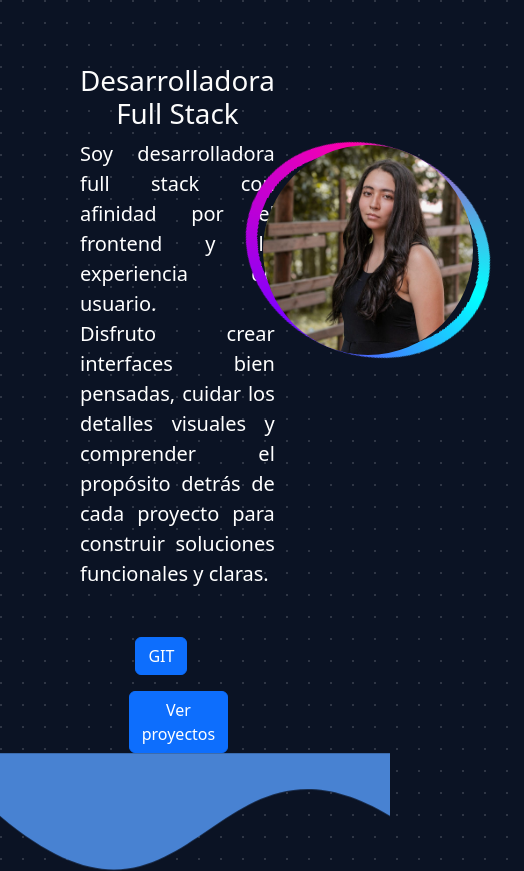
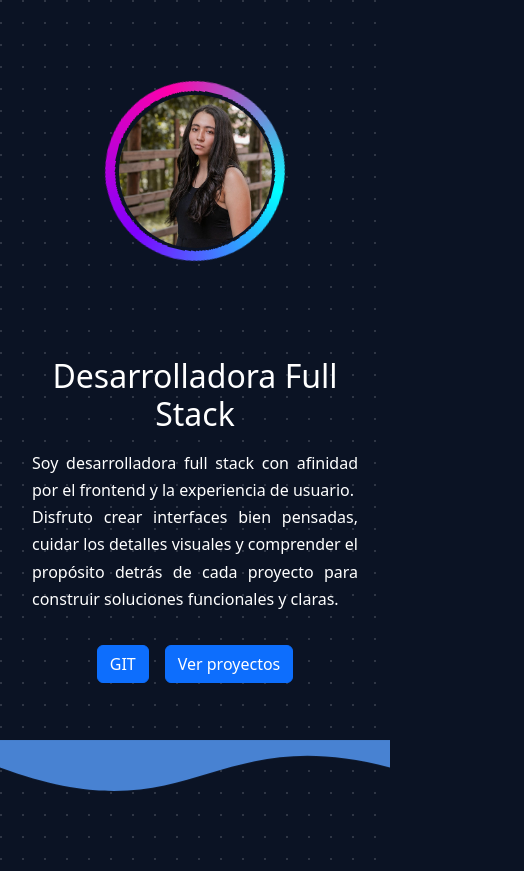
Before and after one commit to Angie140616/Portafolio-personal, a React (Vite) app in the folder portafolio/: page / in a window 390 px wide. Shown: the top 871 px of the page, 524 px wide, since content can reach past the window. Built offline with nearby package versions, Linux system fonts and the light colour scheme.

Commit message:
Listo, falta agregar videos de muestra de apps

```diff
--- a/portafolio/src/styles/home.scss
+++ b/portafolio/src/styles/home.scss
@@ -9,30 +9,75 @@ body {
   background-size: 22px 22px;
   background-color: #0b1324;
   color: #fff;
+}
 
-  .body-home{
+
+
+.home {
   width: 100%;
+  padding: 1rem 2rem;
+
   display: flex;
   justify-content: space-between;
+  align-items: center;
+  flex-wrap: wrap;
 
-    .body-home__container1{
-      width: 50%;
-      display: block;
-      margin: 4rem 0 0 5rem;
+  .home__logo h1 {
+    font-size: clamp(1.8rem, 4vw, 3rem);
+    margin: 0;
+  }
 
-      /* 🔥 H1 ANIMADO */
+  .home__nav ul {
+    display: flex;
+    gap: 2rem;
+    list-style: none;
+    padding: 0;
+    margin: 0;
+    flex-wrap: wrap;
+  }
+
+  .home__nav a {
+    color: white;
+    text-decoration: none;
+    transition: 0.3s;
+  }
+
+  .home__nav a:hover {
+    color: #4ea1ff;
+  }
+}
+
+
+.body-home {
+  width: 100%;
+
+  display: flex;
+  justify-content: space-around;
+  align-items: center;
+  gap: 2rem;
+
+  padding: 2rem;
+  flex-wrap: wrap;
+
+  .body-home__container1 {
+    flex: 1 1 400px;
+    max-width: 700px;
+
+    display: flex;
+    flex-direction: column;
+    justify-content: center;
+
+    padding: 1rem;
+
    h1 {
-        margin-top: auto;
-        text-decoration: none;
     text-align: center;
     cursor: default;
-
-        animation: fadeSlide 3s ease-in-out infinite;
-
+    animation: fadeSlide 3s ease-in-out;
     transition:
       transform 0.4s ease,
       letter-spacing 0.4s ease,
       text-decoration-color 0.3s ease;
+      margin-top: 0;
 }
 
     h1:hover {
@@ -41,49 +86,94 @@ body {
       letter-spacing: 1px;
     }
 
-      p{
-        margin: auto;
+    p {
       text-align: justify;
-        font-size: 20px;
+      font-size: clamp(16px, 2vw, 20px);
+      line-height: 1.7;
     }
 
-      img{
-        width: 400px;
+    img {
+      width: 100%;
+      max-width: 400px;
       height: auto;
+      margin: auto;
     }
 
-      .git{
-        width: 50%;
-        height: 100px;
+    .git {
+      width: 100%;
       text-align: center;
-        margin: 2rem auto;
+      margin-top: 1rem;
 
-        button{
-          margin: 1rem 2rem 0 0;
-        }
+      button {
+        margin: 0.5rem;
       }
     }
   }
 
-  /* ✨ animación suave del texto */
-  @keyframes fadeSlide {
-    0% {
-      opacity: 0;
-      transform: translateY(10px);
+
+  .about-me1,
+  .about-me2 {
+    flex: 1 1 300px;
+
+    display: flex;
+    justify-content: center;
+    align-items: center;
+
+    min-height: auto;
   }
-    20% {
-      opacity: 1;
-      transform: translateY(0);
+
+  .imgYo {
+    position: relative;
+
+    width: clamp(180px, 28vw, 260px);
+    height: clamp(180px, 28vw, 260px);
+
+    border-radius: 50%;
+
+    display: flex;
+    align-items: center;
+    justify-content: center;
+
+    margin-bottom: -10px;
   }
-    80% {
-      opacity: 1;
-      transform: translateY(0);
+
+  .imgYo img {
+    width: 85%;
+    height: 85%;
+    border-radius: 50%;
+    object-fit: cover;
+    z-index: 2;
   }
-    100% {
-      opacity: 0;
-      transform: translateY(-10px);
+
+  .imgYo::before {
+    content: "";
+    position: absolute;
+    inset: 0;
+    border-radius: 50%;
+
+    background: conic-gradient(
+      #00ffff,
+      #7f00ff,
+      #ff00aa,
+      #00ffff
+    );
+
+    animation: spin 5s linear infinite;
+
+    -webkit-mask: radial-gradient(
+      farthest-side,
+      transparent calc(100% - 10px),
+      #000 calc(100% - 10px)
+    );
+
+    mask: radial-gradient(
+      farthest-side,
+      transparent calc(100% - 10px),
+      #000 calc(100% - 10px)
+    );
   }
 }
+
 
 .wave-separator {
   width: 100%;
@@ -103,72 +193,44 @@ body {
   transform-origin: center;
 }
 
+/* =========================
+   ANIMACIONES
+========================= */
+
+@keyframes fadeSlide {
+  0% {
+    opacity: 0;
+    transform: translateY(10px);
+  }
+
+  20% {
+    opacity: 1;
+    transform: translateY(0);
+  }
+
+  80% {
+    opacity: 1;
+    transform: translateY(0);
+  }
+
+  100% {
+    opacity: 0;
+    transform: translateY(-10px);
+  }
+}
+
 @keyframes waveFloat {
   0% {
     transform: scaleY(1) translateY(0);
   }
+
   50% {
     transform: scaleY(1.08) translateY(6px);
   }
+
   100% {
     transform: scaleY(1) translateY(0);
   }
-  }
-}
-
-.body-home{
-  display: flex;
-  justify-content: space-around;
-
-  .about-me1{
-    display: flex;
-    justify-content: center;
-    align-items: center;
-    width: 48%;
-    height: 500px;
-
-    .imgYo {
-      position: relative;
-      width: 250px;
-      height: 250px;
-      border-radius: 50%;
-      display: flex;
-      align-items: center;
-      justify-content: center;
-    }
-
-    .imgYo img {
-      width: 210px;
-      height: 210px;
-      border-radius: 50%;
-      object-fit: cover;
-      z-index: 2;
-    }
-
-    .imgYo::before {
-      content: "";
-      position: absolute;
-      inset: 0;
-      border-radius: 50%;
-      background: conic-gradient(
-        #00ffff,
-        #7f00ff,
-        #ff00aa,
-        #00ffff
-      );
-      animation: spin 5s linear infinite;
-
-      -webkit-mask: radial-gradient(
-        farthest-side,
-        transparent calc(100% - 10px),
-        #000 calc(100% - 10px)
-      );
-
-      mask: radial-gradient(
-        farthest-side,
-        transparent calc(100% - 10px),
-        #000 calc(100% - 10px)
-      );
 }
 
 @keyframes spin {
@@ -176,13 +238,80 @@ body {
     transform: rotate(360deg);
   }
 }
+
+/* Responsive */
+
+@media (max-width: 768px) {
+
+
+  .home {
+    justify-content: center;
+    text-align: center;
+    gap: 1rem;
+    padding: 1rem;
+
+    .home__nav ul {
+      justify-content: center;
+      gap: 1rem;
+    }
   }
 
-  .about-me2{
-    display: flex;
-    justify-content: center;
+
+  .body-home {
+    flex-direction: column;
     align-items: center;
-    width: 48%;
-    height: 500px;
+    justify-content: flex-start;
+
+    gap: 0.5rem;
+
+    padding: 1rem;
+  }
+
+
+  .about-me1 {
+    order: -1;
+    margin: 0;
+    padding: 0;
+  }
+
+  .imgYo {
+    width: 180px;
+    height: 180px;
+
+    margin-bottom: -30px;
+  }
+
+
+  .body-home__container1 {
+    width: 100%;
+    max-width: 100%;
+
+    padding: 0.5rem;
+
+    h1 {
+      margin-top: 0;
+      margin-bottom: 1rem;
+      font-size: 2rem;
+    }
+
+    p {
+      text-align: center;
+      font-size: 16px;
+      line-height: 1.5;
+      margin-bottom: 0.5rem;
+    }
+
+    .git {
+      margin-top: 0.5rem;
     }
   }
+
+  .about-me2 {
+    width: 100%;
+    min-height: auto;
+  }
+
+  .wave-separator {
+    height: 80px;
+  }
+}
```
Lines whose indentation alone changed are shown as unchanged.
